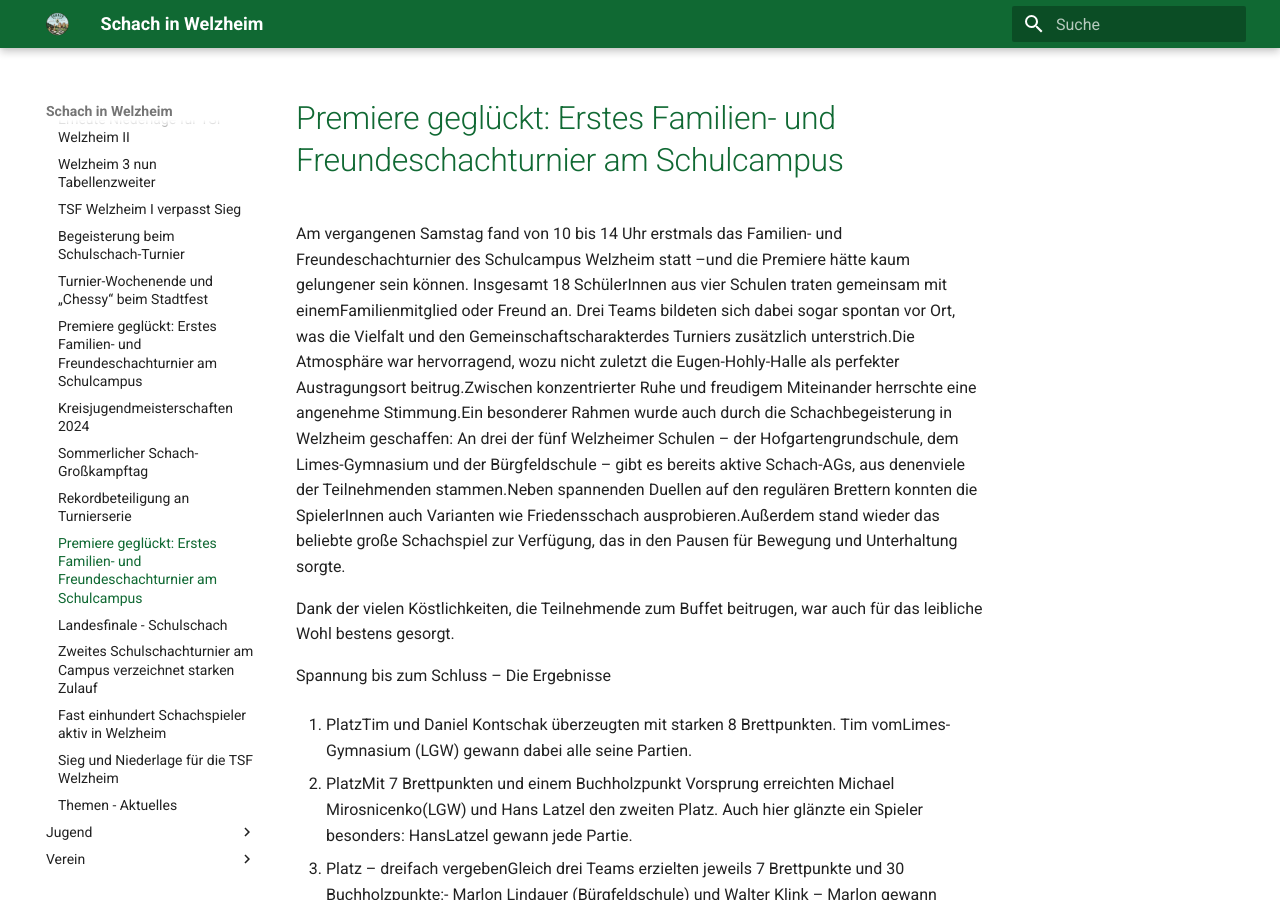
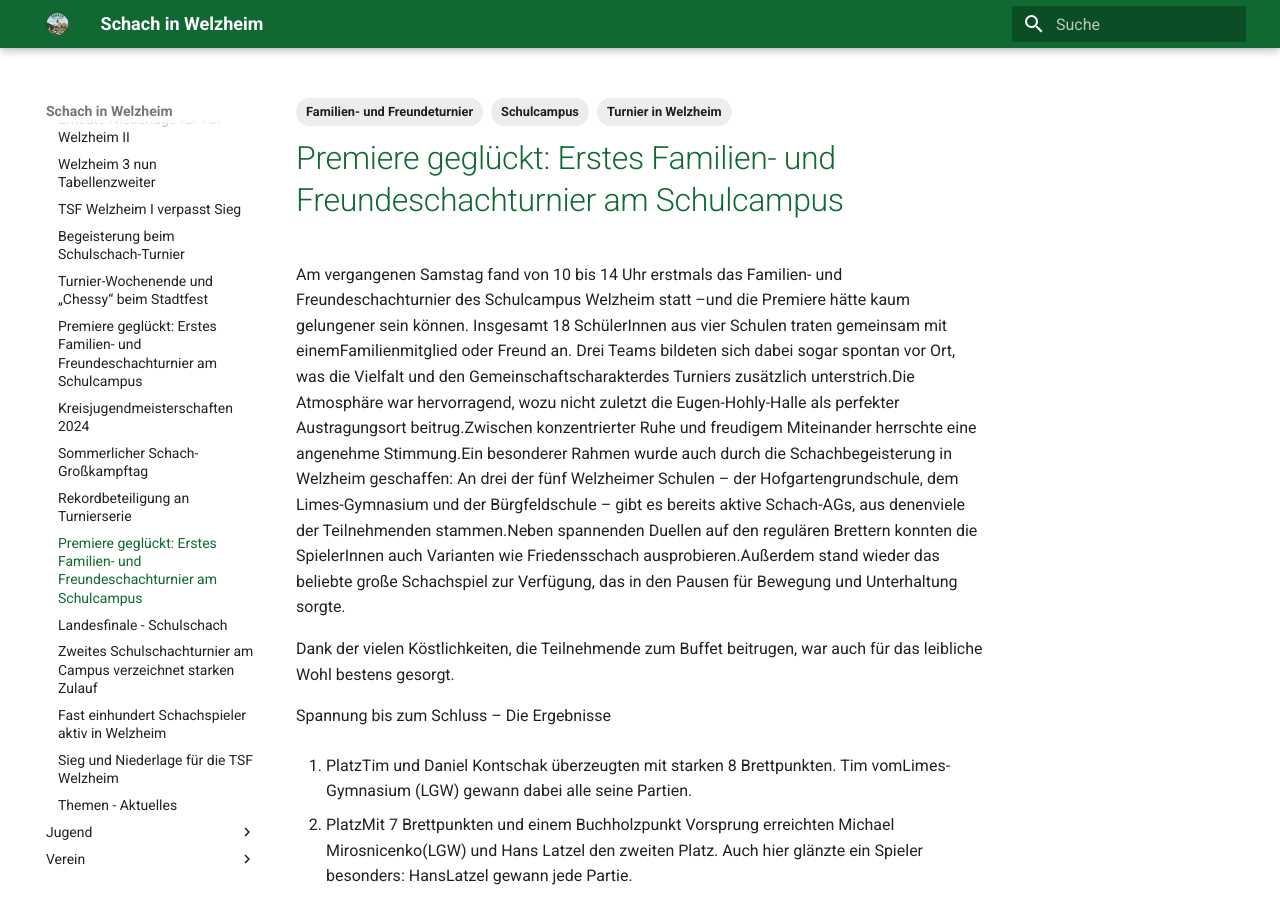
Before and after one commit to schachwelzheim/schachwelzheim, an MkDocs documentation site: the page built from docs/aktuelles/2025-11-15.md, in a window 1280 px wide and 900 px high. Built offline with MkDocs 1.6.1 and Material for MkDocs 9.7.7, drawn with Linux system fonts in a browser that asks for light colours.

Commit message:
Add tags for Familien- und Freundeschachturnier
Added tags for the tournament event to the document.

```diff
--- a/docs/aktuelles/2025-11-15.md
+++ b/docs/aktuelles/2025-11-15.md
@@ -1,3 +1,10 @@
+---
+tags:
+  - Turnier in Welzheim
+  - Familien- und Freundeturnier
+  - Schulcampus
+---
+
 # Premiere geglückt: Erstes Familien- und Freundeschachturnier am Schulcampus
 
 Am vergangenen Samstag fand von 10 bis 14 Uhr erstmals das Familien- und Freundeschachturnier des Schulcampus Welzheim statt –und die Premiere hätte kaum gelungener sein können. Insgesamt 18 SchülerInnen aus vier Schulen traten gemeinsam mit einemFamilienmitglied oder Freund an. Drei Teams bildeten sich dabei sogar spontan vor Ort, was die Vielfalt und den Gemeinschaftscharakterdes Turniers zusätzlich unterstrich.Die Atmosphäre war hervorragend, wozu nicht zuletzt die Eugen-Hohly-Halle als perfekter Austragungsort beitrug.Zwischen konzentrierter Ruhe und freudigem Miteinander herrschte eine angenehme Stimmung.Ein besonderer Rahmen wurde auch durch die Schachbegeisterung in Welzheim geschaffen: An drei der fünf Welzheimer Schulen – der Hofgartengrundschule, dem Limes-Gymnasium und der Bürgfeldschule – gibt es bereits aktive Schach-AGs, aus denenviele der Teilnehmenden stammen.Neben spannenden Duellen auf den regulären Brettern konnten die SpielerInnen auch Varianten wie Friedensschach ausprobieren.Außerdem stand wieder das beliebte große Schachspiel zur Verfügung, das in den Pausen für Bewegung und Unterhaltung sorgte.
```
